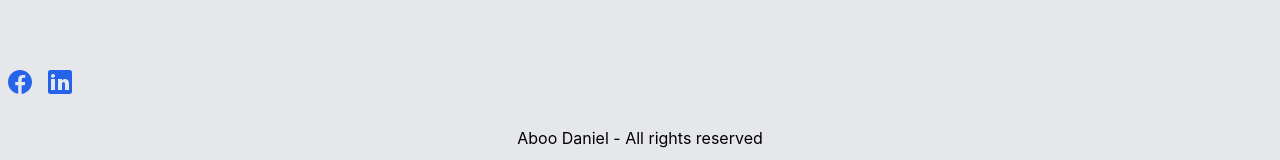
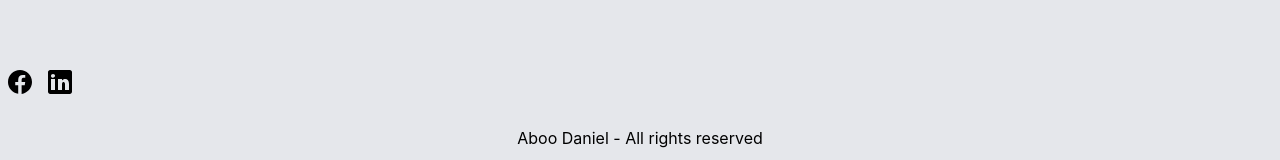
Before and after one commit to Daboo1998/aboodaniel-react-client, a React (Create React App) app: page / in a window 1280 px wide. Shown: the part 626-786 px from the top of the page. Built offline with nearby package versions, Linux system fonts and the light colour scheme; no server answers.

Commit message:
Footer social buttons fixed

```diff
--- a/src/components/molecules/navigator/PageNavigatorBar.tsx
+++ b/src/components/molecules/navigator/PageNavigatorBar.tsx
@@ -49,7 +49,7 @@ const PageNavigatorBar: React.FC = ({children}) => {
           }>
               {children}
               <Spacer />
-              { user && <p className="<md:py-2 text-center text-blue-300 >md:pl-4">{user?.displayName ? user.displayName : user?.uid}</p> }
+              { user && <p className="<md:py-2 text-center text-blue-800 dark:text-blue-300 >md:pl-4">{user?.displayName ? user.displayName : user?.uid}</p> }
               <button className=">md:px-4 <md:py-4 flex-shrink-0" onClick={handleLogin}>{isLoggedIn ? "Log Out" : "Log In"}</button>
           </div>
       </div>
--- a/src/index.css
+++ b/src/index.css
@@ -35,7 +35,7 @@ p {
 
 svg {
   @apply dark:text-white;
-  @apply fill-current;
+  @apply dark:fill-current;
 }
 
 label, input, textarea, button {
--- a/tailwind.config.js
+++ b/tailwind.config.js
@@ -49,9 +49,11 @@ module.exports = {
     },
   },
   variants: {
-    extend: {},
+    extend: {
+      fill: ['dark']
+    },
   },
   plugins: [
     require('@tailwindcss/line-clamp'),
   ],
-}
+};
```
